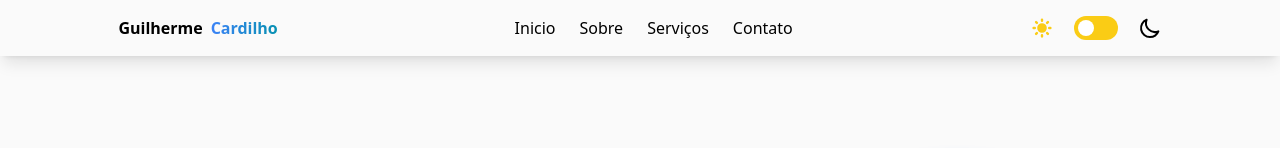
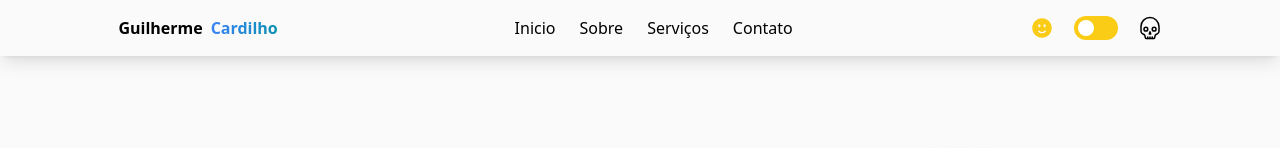
Before and after one commit to GuiCardilho/portfolio-front, a Next.js app: page / in a window 1280 px wide. Shown: the top 148 px of the page. Built offline with nearby package versions, Linux system fonts and the light colour scheme.

Commit message:
fix: switch dark mode icons

```diff
--- a/src/components/navbar/index.tsx
+++ b/src/components/navbar/index.tsx
@@ -4,13 +4,12 @@ import { Switch } from "@headlessui/react";
 
 import { useHomeSection } from "@/store/homeSection";
 import clsx from "clsx";
-import { useRouter } from "next/navigation";
-import { HiMoon, HiOutlineMoon, HiOutlineSun, HiSun } from "react-icons/hi";
+import { HiFaceSmile, HiOutlineFaceSmile } from "react-icons/hi2";
+import { IoSkull, IoSkullOutline } from "react-icons/io5";
 import { TransitionDefault } from "../transition";
 
 export const Navbar = () => {
 	const { enabled: themeSelection, toggle } = useTheme();
-	const navigate = useRouter();
 
 	const links = [
 		{
@@ -87,14 +86,14 @@ export const Navbar = () => {
 			<div className="flex  gap-1 sm:gap-5 justify-between">
 				<div className="relative w-6">
 					<TransitionDefault active={themeSelection !== "dark"} className="absolute left-0">
-						<HiSun className="text-2xl text-yellow-400 flex flex-col flex-1 w-full h-full gap-8 tall:gap-4" />
+						<HiFaceSmile className="text-2xl text-yellow-400 flex flex-col flex-1 w-full h-full gap-8 tall:gap-4" />
 					</TransitionDefault>
 
 					<TransitionDefault
 						active={themeSelection === "dark"}
 						className="absolute left-0 flex flex-col flex-1 w-full h-full gap-8 tall:gap-4"
 					>
-						<HiOutlineSun className="text-2xl" />
+						<HiOutlineFaceSmile className="text-2xl" />
 					</TransitionDefault>
 				</div>
 
@@ -102,7 +101,7 @@ export const Navbar = () => {
 					checked={themeSelection === "dark"}
 					onChange={toggle}
 					className={`${
-						themeSelection === "dark" ? "bg-gray-400" : "bg-yellow-400"
+						themeSelection === "dark" ? "bg-red-700" : "bg-yellow-400"
 					} relative inline-flex h-6 w-11 items-center rounded-full`}
 				>
 					<span className="sr-only">Enable notifications</span>
@@ -118,14 +117,14 @@ export const Navbar = () => {
 						active={themeSelection === "dark"}
 						className="absolute right-0 flex flex-col flex-1 w-full h-full gap-8 tall:gap-4"
 					>
-						<HiMoon className="text-2xl" />
+						<IoSkull className="text-2xl text-red-600" />
 					</TransitionDefault>
 
 					<TransitionDefault
 						active={themeSelection !== "dark"}
 						className="absolute right-0 flex flex-col flex-1 w-full h-full gap-8 tall:gap-4"
 					>
-						<HiOutlineMoon className="text-2xl" />
+						<IoSkullOutline className="text-2xl" />
 					</TransitionDefault>
 				</div>
 			</div>
```
